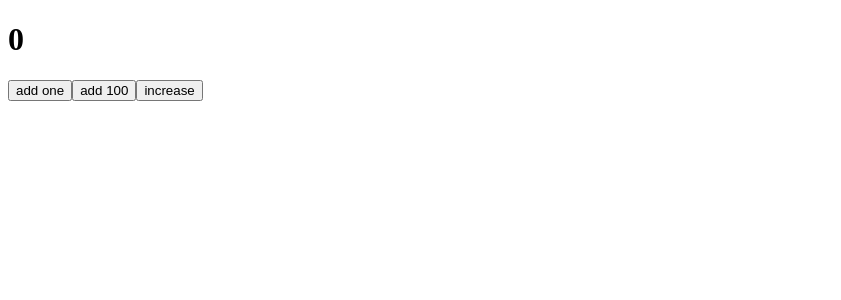
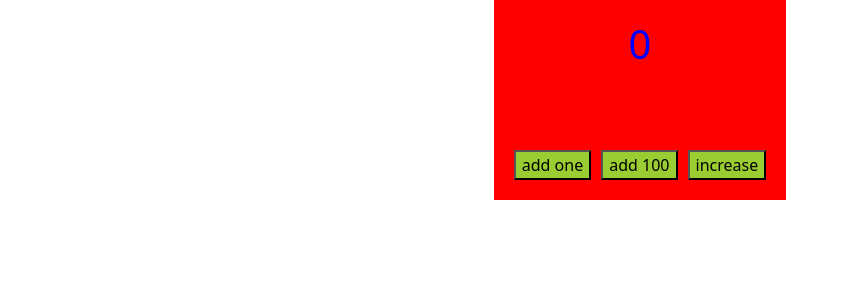
Before and after one commit to mate-academy/react_counter, a React (Create React App) app: page / in a window 1280 px wide. Shown: the top 300 px of the page, without its empty margins (0-841 px from the left). Built offline with nearby package versions, Linux system fonts and the light colour scheme; the HTML template or start-up script is replaced by a standard one.

Commit message:
component added

```diff
--- a/package.json
+++ b/package.json
@@ -6,6 +6,7 @@
   "author": "Mate Academy",
   "license": "GPL-3.0",
   "dependencies": {
+    "evergreen-ui": "^6.2.0",
     "node-sass": "^4.14.1",
     "prop-types": "^15.7.2",
     "react": "^16.13.1",
--- a/public/index.html
+++ b/public/index.html
@@ -1,6 +1,7 @@
 <!DOCTYPE html>
 <html lang="en">
   <head>
+    <link href="https://cdn.jsdelivr.net/npm/bootstrap@5.0.2/dist/css/bootstrap.min.css" rel="stylesheet" integrity="sha384-EVSTQN3/azprG1Anm3QDgpJLIm9Nao0Yz1ztcQTwFspd3yD65VohhpuuCOmLASjC" crossorigin="anonymous">
     <meta charset="utf-8" />
     <meta name="viewport" content="width=device-width, initial-scale=1" />
     <title>React App</title>
--- a/src/App.js
+++ b/src/App.js
@@ -1,5 +1,6 @@
 import React from 'react';
 import './App.scss';
+import { Button } from './components/Button';
 
 class App extends React.Component {
   state = {
@@ -27,18 +28,14 @@ class App extends React.Component {
 
   render() {
     return (
-      <>
-        <h1>{this.state.counter}</h1>
-        <button type="button" onClick={this.addOne}>
-          add one
-        </button>
-        <button type="button" onClick={this.add100}>
-          add 100
-        </button>
-        <button type="button" onClick={this.increase}>
-          increase
-        </button>
-      </>
+      <div className="container">
+        <h1 className="title">{this.state.counter}</h1>
+        <div className="buttons">
+          <Button text="add one" callback={this.addOne} />
+          <Button text="add 100" callback={this.add100} />
+          <Button text="increase" callback={this.increase} />
+        </div>
+      </div>
     );
   }
 }
--- a/src/App.scss
+++ b/src/App.scss
@@ -1 +1,23 @@
-// styles go here
+.container {
+  padding: 20px;
+  height: 200px;
+  display: flex;
+  flex-direction: column;
+  justify-content: space-between;
+  width: max-content;
+  background-color: red;
+}
+
+.buttons {
+  display: flex;
+  gap: 10px;
+
+  & >:nth-child(n) {
+    background-color: yellowgreen
+  }
+}
+
+.title {
+  text-align: center;
+  color: blue;
+}
--- /dev/null
+++ b/src/components/Button/Button.jsx
@@ -0,0 +1,15 @@
+import React from 'react';
+import PropTypes from 'prop-types';
+
+export const Button = ({ callback, text }) => (
+  <button type="button" onClick={callback}>
+    {text}
+  </button>
+);
+
+export default React.memo(Button);
+
+Button.propTypes = {
+  callback: PropTypes.func.isRequired,
+  text: PropTypes.string.isRequired,
+};
--- /dev/null
+++ b/src/components/Button/index.jsx
@@ -0,0 +1 @@
+export * from './Button';
```
